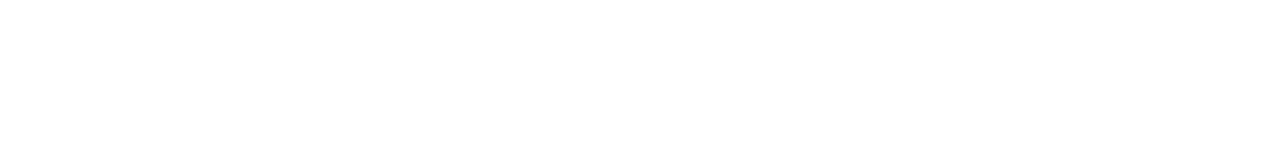
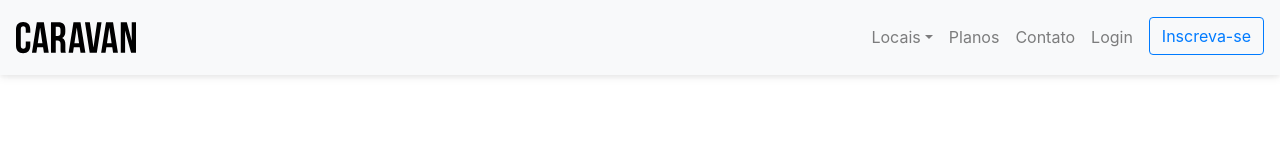
Before and after one commit to yuri-italo/caravan, a plain HTML site: page index.html in a window 1280 px wide. Drawn offline with Linux system fonts and the light colour scheme.

Commit message:
caravan - navbar

```diff
--- a/css/style.css
+++ b/css/style.css
@@ -0,0 +1,3 @@
+.box-shadow {
+  box-shadow: 0 2px 4px 0 rgba(0, 0, 0, 0.05), 0 4px 8px 0 rgba(0, 0, 0, 0.05);
+}
--- a/index.html
+++ b/index.html
@@ -11,6 +11,57 @@
     <link rel="stylesheet" href="css/style.css" />
   </head>
   <body>
+    <nav class="navbar navbar-expand-md navbar-light bg-light fixed-top py-3 box-shadow">
+      <a class="navbar-brand" href="./index.html">
+        <img src="./img/caravan.svg" alt="Caravan" />
+      </a>
+      <button
+        class="navbar-toggler"
+        type="button"
+        data-toggle="collapse"
+        data-target="#navbarSupportedContent"
+        aria-controls="navbarSupportedContent"
+        aria-expanded="false"
+        aria-label="Toggle navigation"
+      >
+        <span class="navbar-toggler-icon"></span>
+      </button>
+      <div class="collapse navbar-collapse" id="navbarSupportedContent">
+        <ul class="navbar-nav ml-auto">
+          <li class="nav-item dropdown">
+            <a
+              class="nav-link dropdown-toggle"
+              id="navbarDropdown"
+              role="button"
+              data-toggle="dropdown"
+              aria-haspopup="true"
+              aria-expanded="false"
+              href="#"
+              >Locais</a
+            >
+            <div class="dropdown-menu" aria-labelledby="navbarDropdown">
+              <a class="dropdown-item" href="./local.html">California</a>
+              <a class="dropdown-item" href="./local.html">Paris</a>
+              <a class="dropdown-item" href="./local.html">Dublin</a>
+            </div>
+          </li>
+          <li class="nav-item">
+            <a class="nav-link" href="./planos.html">Planos</a>
+          </li>
+          <li class="nav-item">
+            <a class="nav-link" href="./contato.html">Contato</a>
+          </li>
+          <li class="nav-item">
+            <a class="nav-link" href="#">Login</a>
+          </li>
+          <li class="nav-item">
+            <a class="btn btn-outline-primary ml-md-2" href="./inscricao"
+              >Inscreva-se</a
+            >
+          </li>
+        </ul>
+      </div>
+    </nav>
     <script type="text/javascript" src="js/jquery-3.2.1.slim.min.js"></script>
     <script type="text/javascript" src="js/popper.min.js"></script>
     <script type="text/javascript" src="js/bootstrap.js"></script>
```
